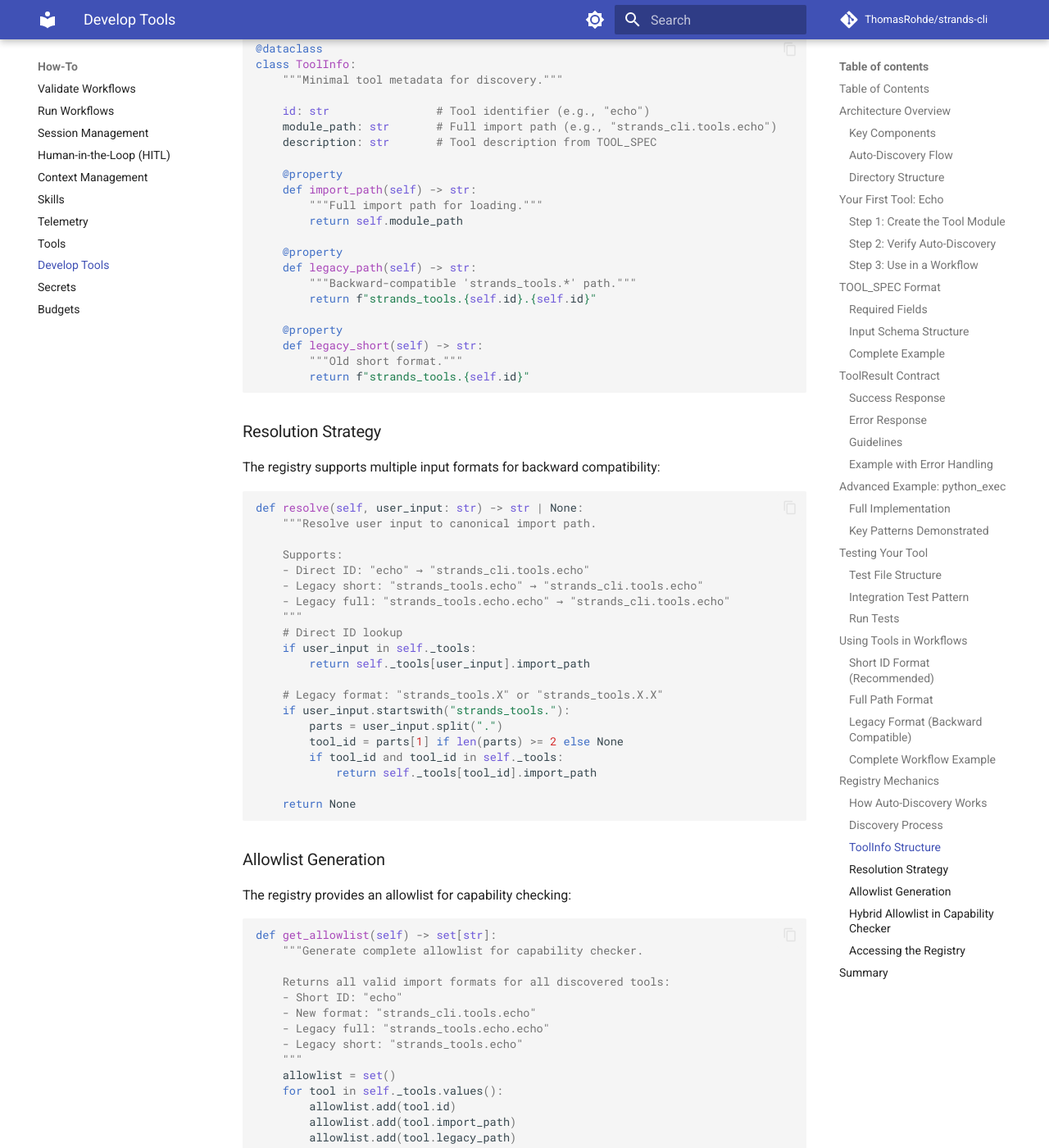
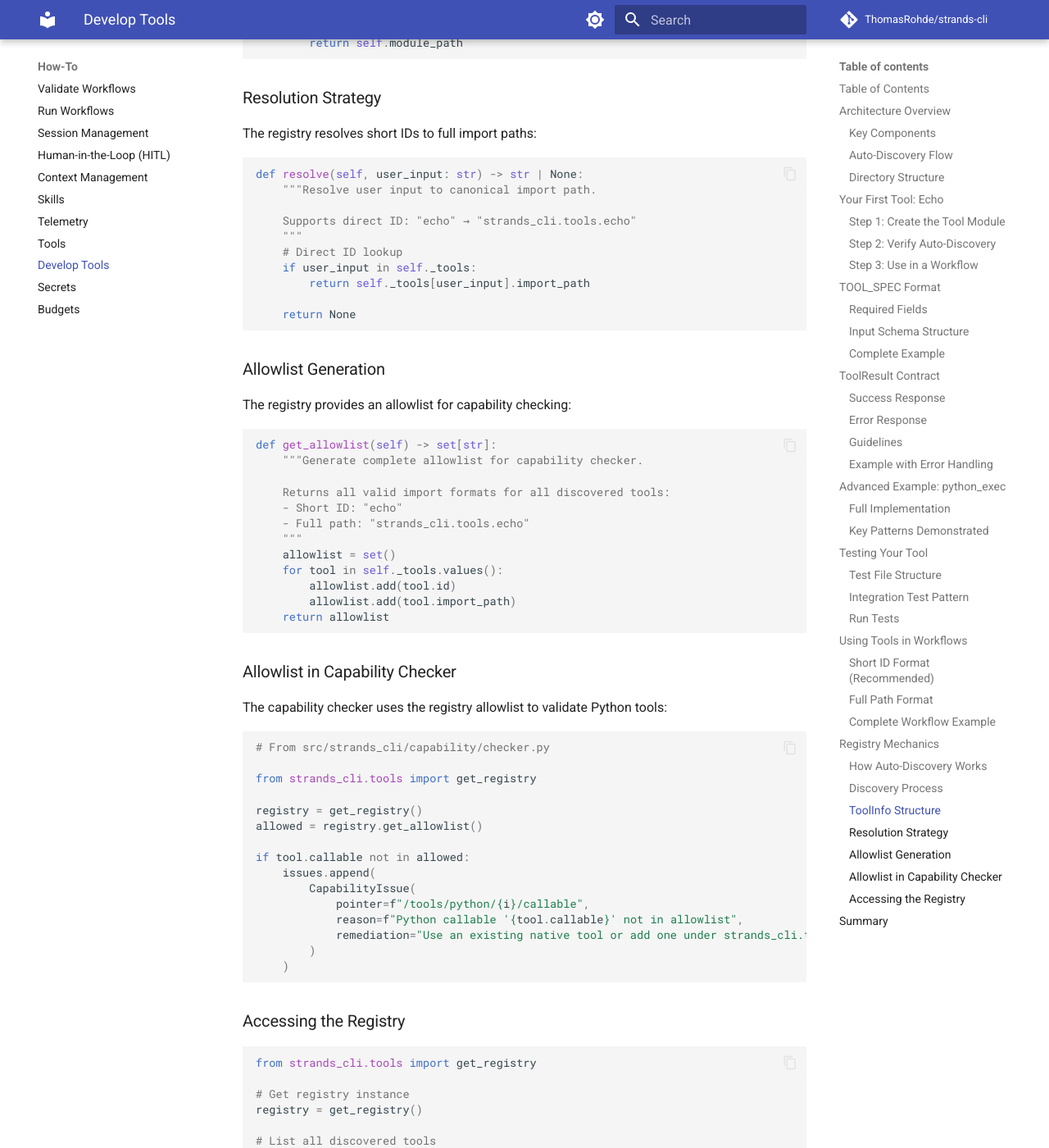
Before and after one commit to ThomasRohde/strands-cli, an MkDocs documentation site: the page built from manual/howto/develop-tools.md, in a window 1280 px wide and 1400 px high, scrolled down 16416 px. Shown: the whole window at 82% size. Built offline with MkDocs 1.6.1 and Material for MkDocs 9.7.7, drawn with Linux system fonts in a browser that asks for light colours; comment, search, counter and statistics services are not loaded; the version menu is left out; some of the changed text lies outside the part shown.

Commit message:
Remove legacy tool references and improve documentation for native tools

````diff
--- a/manual/howto/develop-tools.md
+++ b/manual/howto/develop-tools.md
@@ -684,16 +684,7 @@ tools:
     - strands_cli.tools.python_exec
 ```
 
-### Legacy Format (Backward Compatible)
 
-Old format still works via registry resolution:
-
-```yaml
-tools:
-  python:
-    - strands_tools.echo          # Resolves to strands_cli.tools.echo
-    - strands_tools.python_exec   # Resolves to strands_cli.tools.python_exec
-```
 
 ### Complete Workflow Example
 
@@ -819,40 +810,22 @@ class ToolInfo:
         """Full import path for loading."""
         return self.module_path
 
-    @property
-    def legacy_path(self) -> str:
-        """Backward-compatible 'strands_tools.*' path."""
-        return f"strands_tools.{self.id}.{self.id}"
 
-    @property
-    def legacy_short(self) -> str:
-        """Old short format."""
-        return f"strands_tools.{self.id}"
 ```
 
 ### Resolution Strategy
 
-The registry supports multiple input formats for backward compatibility:
+The registry resolves short IDs to full import paths:
 
 ```python
 def resolve(self, user_input: str) -> str | None:
     """Resolve user input to canonical import path.
 
-    Supports:
-    - Direct ID: "echo" → "strands_cli.tools.echo"
-    - Legacy short: "strands_tools.echo" → "strands_cli.tools.echo"
-    - Legacy full: "strands_tools.echo.echo" → "strands_cli.tools.echo"
+    Supports direct ID: "echo" → "strands_cli.tools.echo"
     """
     # Direct ID lookup
     if user_input in self._tools:
         return self._tools[user_input].import_path
-
-    # Legacy format: "strands_tools.X" or "strands_tools.X.X"
-    if user_input.startswith("strands_tools."):
-        parts = user_input.split(".")
-        tool_id = parts[1] if len(parts) >= 2 else None
-        if tool_id and tool_id in self._tools:
-            return self._tools[tool_id].import_path
 
     return None
 ```
@@ -867,49 +840,33 @@ def get_allowlist(self) -> set[str]:
 
     Returns all valid import formats for all discovered tools:
     - Short ID: "echo"
-    - New format: "strands_cli.tools.echo"
-    - Legacy full: "strands_tools.echo.echo"
-    - Legacy short: "strands_tools.echo"
+    - Full path: "strands_cli.tools.echo"
     """
     allowlist = set()
     for tool in self._tools.values():
         allowlist.add(tool.id)
         allowlist.add(tool.import_path)
-        allowlist.add(tool.legacy_path)
-        allowlist.add(tool.legacy_short)
     return allowlist
 ```
 
-### Hybrid Allowlist in Capability Checker
+### Allowlist in Capability Checker
 
-The capability checker combines hardcoded legacy tools with registry-discovered tools:
+The capability checker uses the registry allowlist to validate Python tools:
 
 ```python
 # From src/strands_cli/capability/checker.py
 
 from strands_cli.tools import get_registry
 
-# Hardcoded legacy allowlist
-ALLOWED_PYTHON_CALLABLES = {
-    "strands_tools.http_request.http_request",
-    "strands_tools.file_read.file_read",
-    "strands_tools.file_write.file_write",
-    "strands_tools.calculator.calculator",
-    "strands_tools.current_time.current_time",
-    # ... old format variants
-}
+registry = get_registry()
+allowed = registry.get_allowlist()
 
-# Combine with registry allowlist
-registry = get_registry()
-allowed = ALLOWED_PYTHON_CALLABLES | registry.get_allowlist()
-
-# Validate tool against combined allowlist
 if tool.callable not in allowed:
     issues.append(
         CapabilityIssue(
             pointer=f"/tools/python/{i}/callable",
             reason=f"Python callable '{tool.callable}' not in allowlist",
-            remediation="Use an allowed tool or add to registry"
+            remediation="Use an existing native tool or add one under strands_cli.tools"
         )
     )
 ```
````
Also changed, not shown: manual/howto/tools.md (+8 -39 lines), manual/reference/examples.md (+0 -8 lines), manual/tutorials/quickstart-openai.md (+0 -1 lines), 2 other files.
